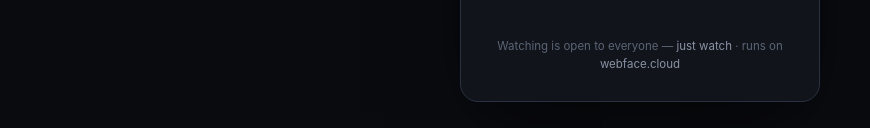
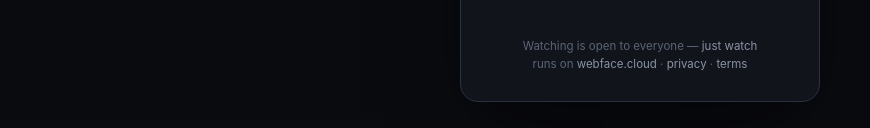
Before and after one commit to webfacemedia-inc/live-board, a plain HTML site: page index.html in a window 1280 px wide. Shown: the part 562-690 px from the top of the page, without its empty margins (0-870 px from the left). Drawn offline with Linux system fonts and the light colour scheme; a script that the page names is missing.

Commit message:
Footer: privacy + terms links
Co-Authored-By: Claude Fable 5 <noreply@anthropic.com>

```diff
--- a/index.html
+++ b/index.html
@@ -116,7 +116,8 @@
     <input type="password" id="pw" placeholder="password" autocomplete="current-password">
     <button class="go" type="submit">Sign in</button>
     <div class="err" id="gateErr"></div>
-    <div class="foot">Watching is open to everyone — <a href="#" id="watchLink">just watch</a> · runs on <a href="https://webface.cloud">webface.cloud</a></div>
+    <div class="foot">Watching is open to everyone — <a href="#" id="watchLink">just watch</a><br>
+      runs on <a href="https://webface.cloud">webface.cloud</a> · <a href="https://webface.cloud/privacy">privacy</a> · <a href="https://webface.cloud/terms">terms</a></div>
   </form>
 </div>
 
```
